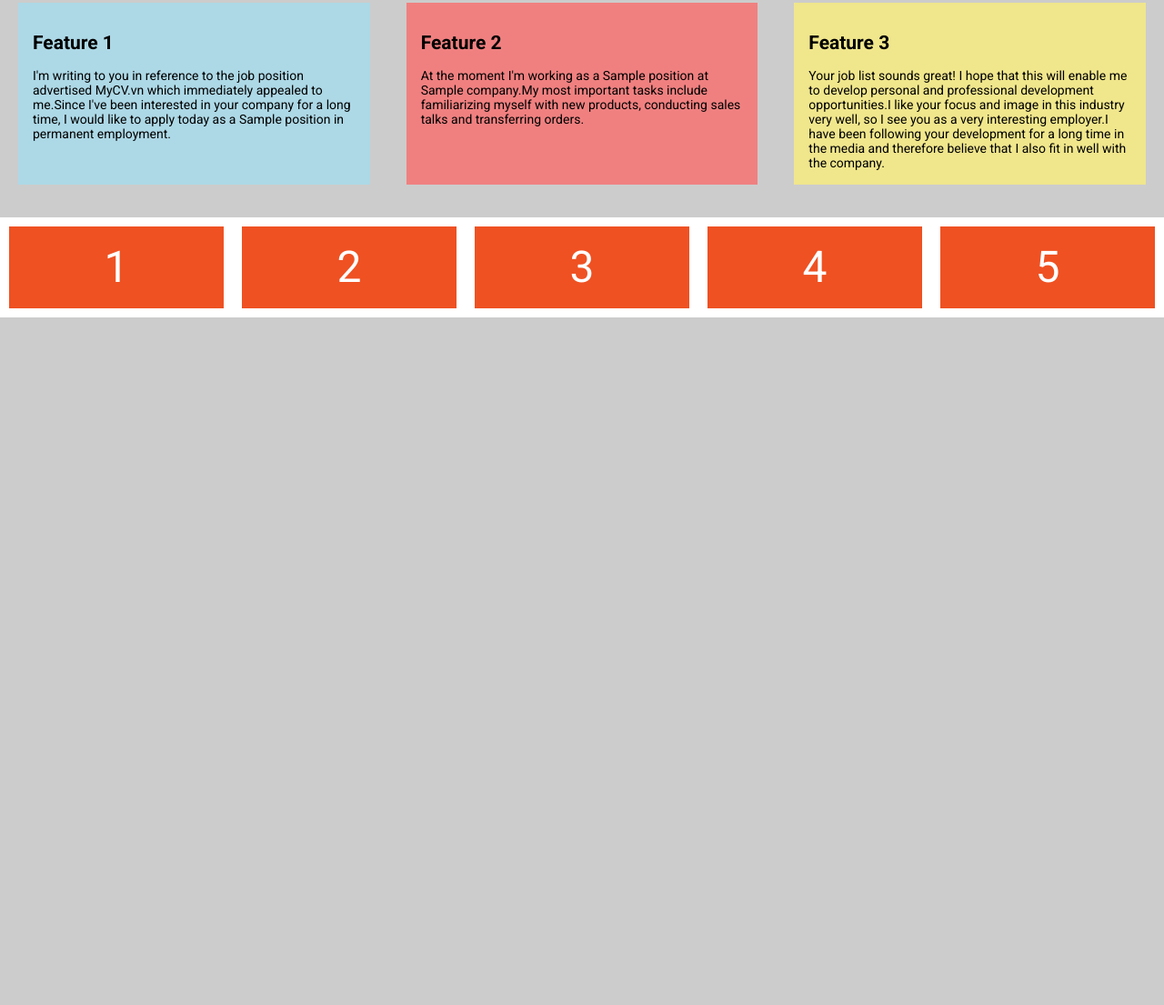
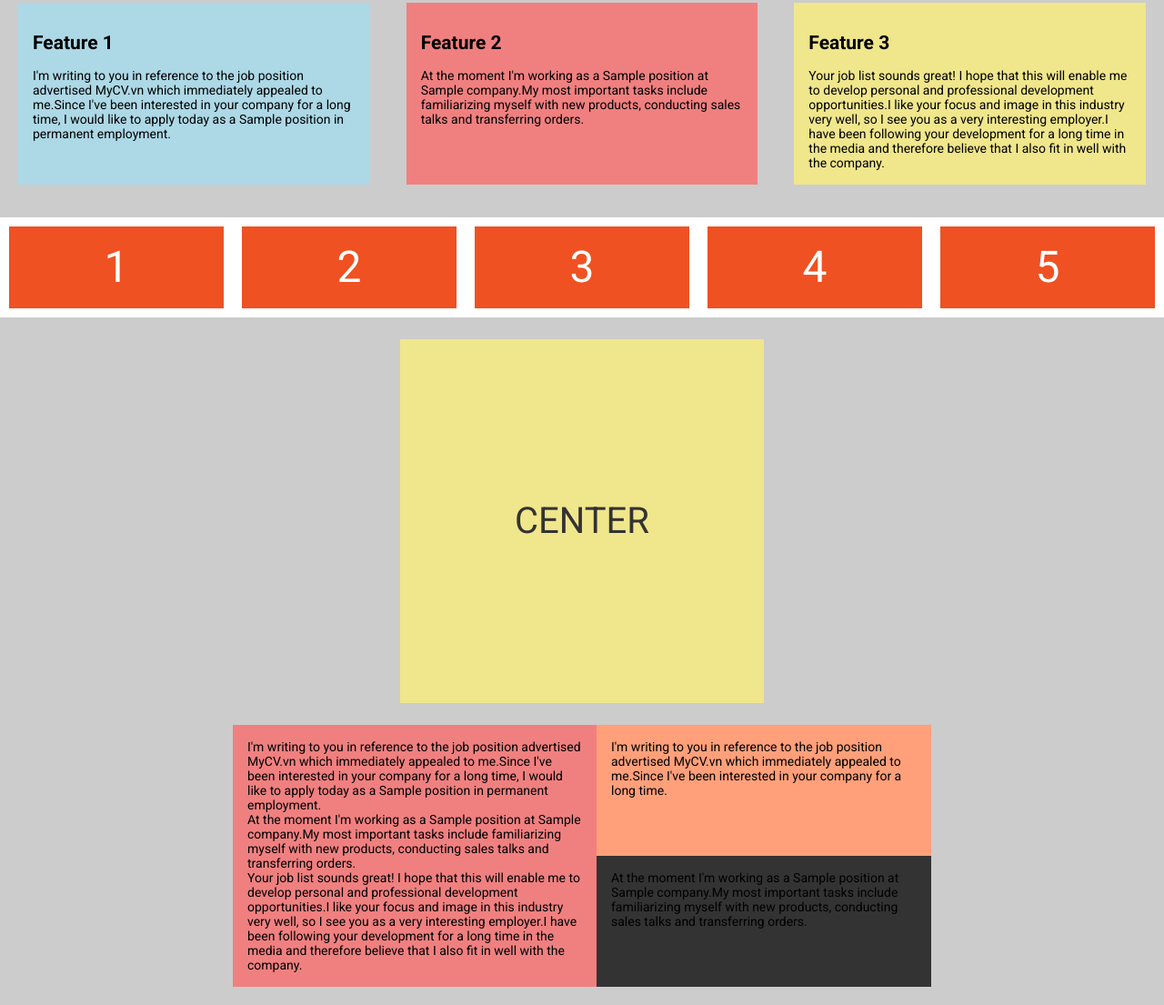
Before and after one commit to ntien176/Flex-ex, a plain HTML site: page index2.html in a window 1280 px wide. Shown: the part 570-1675 px from the top of the page at 91% size. Before the commit the page ends 919 px from the top, so only its background shows below. Drawn offline with Linux system fonts and the light colour scheme.

Commit message:
complete exercise

```diff
--- a/index2.html
+++ b/index2.html
@@ -122,5 +122,51 @@
       <div class="wrap-layout__item">4</div>
       <div class="wrap-layout__item">5</div>
     </div>
+    <!-- FRAME -->
+    <div class="frame-layout">
+      <p>CENTER</p>
+    </div>
+
+    <!-- box-content -->
+    <div class="box-content">
+      <div class="first-one">
+        <p>
+          I'm writing to you in reference to the job position advertised MyCV.vn
+          which immediately appealed to me.Since I've been interested in your
+          company for a long time, I would like to apply today as a Sample
+          position in permanent employment.
+        </p>
+        <p>
+          At the moment I'm working as a Sample position at Sample company.My
+          most important tasks include familiarizing myself with new products,
+          conducting sales talks and transferring orders.
+        </p>
+        <p>
+          Your job list sounds great! I hope that this will enable me to develop
+          personal and professional development opportunities.I like your focus
+          and image in this industry very well, so I see you as a very
+          interesting employer.I have been following your development for a long
+          time in the media and therefore believe that I also fit in well with
+          the company.
+        </p>
+      </div>
+
+      <div class="second-one">
+        <div class="second-one__item">
+          <p>
+            I'm writing to you in reference to the job position advertised
+            MyCV.vn which immediately appealed to me.Since I've been interested
+            in your company for a long time.
+          </p>
+        </div>
+        <div class="second-one__item">
+          <p>
+            At the moment I'm working as a Sample position at Sample company.My
+            most important tasks include familiarizing myself with new products,
+            conducting sales talks and transferring orders.
+          </p>
+        </div>
+      </div>
+    </div>
   </body>
 </html>
--- a/style2.css
+++ b/style2.css
@@ -163,6 +163,44 @@ body {
     color: #fff;
     line-height: 90px;
     margin: 10px;
+}
 
+/* FRAME LAYOUT */
+.frame-layout {
+    background-color: khaki;
+    color:#333;
+    display: flex;
+    justify-content: center;
+    align-items: center;
+    width: 50vh;
+    height: 50vh;
+    font-size: 5vh;
+    margin: 3vh auto
+}
+
+/* box-content */
+.box-content {
+    width: 60%;
+    margin: 20px auto;
+    display: flex;
 
 }
+.first-one {
+    padding: 2vh;
+    background-color: lightcoral;
+    flex: 1;
+}
+.second-one {
+    flex: 1;
+    display: flex;
+    flex-direction: column;
+}
+.second-one div {
+    padding: 2vh;
+    background-color: lightsalmon;
+    flex: 1;
+
+}
+.second-one div:nth-of-type(2){
+    background-color: rgb(51, 51, 51);
+}
```
Also changed, not shown: index.html (+9 -0 lines).
